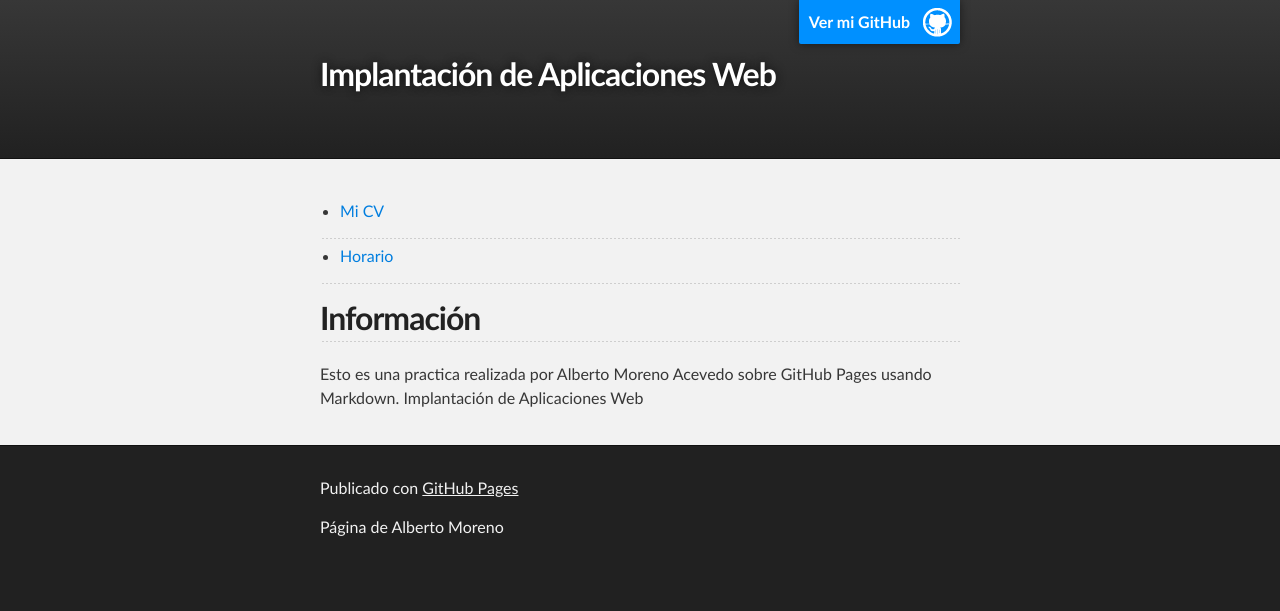
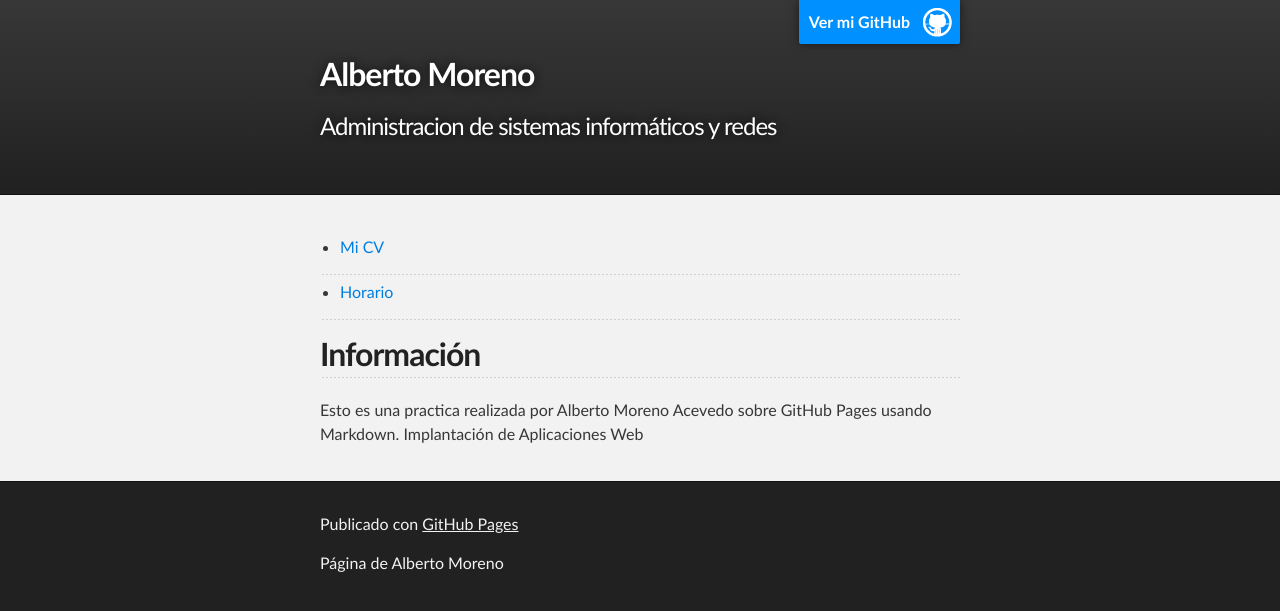
Before and after one commit to alberto22ma/albertomorenoacevedo.github.io, a Jekyll site: the page built from index.md, in a window 1280 px wide. Shown: the top 611 px of the page. Built offline with Jekyll 4.4.1, drawn with Linux system fonts in a browser that asks for light colours.

Commit message:
Update index.html

```diff
--- a/_layouts/index.html
+++ b/_layouts/index.html
@@ -18,8 +18,8 @@
         <header class="inner">
           <a id="forkme_banner" href="https://github.com/albertomorenoacevedo/albertomorenoacevedo.github.io">Ver mi GitHub</a>
 
-          <h1 id="project_title">Implantación de Aplicaciones Web</h1>
-          <h2 id="project_tagline"></h2>
+          <h1 id="project_title">Alberto Moreno</h1>
+          <h2 id="project_tagline">Administracion de sistemas informáticos y redes</h2>
 
         </header>
     </div>
```
